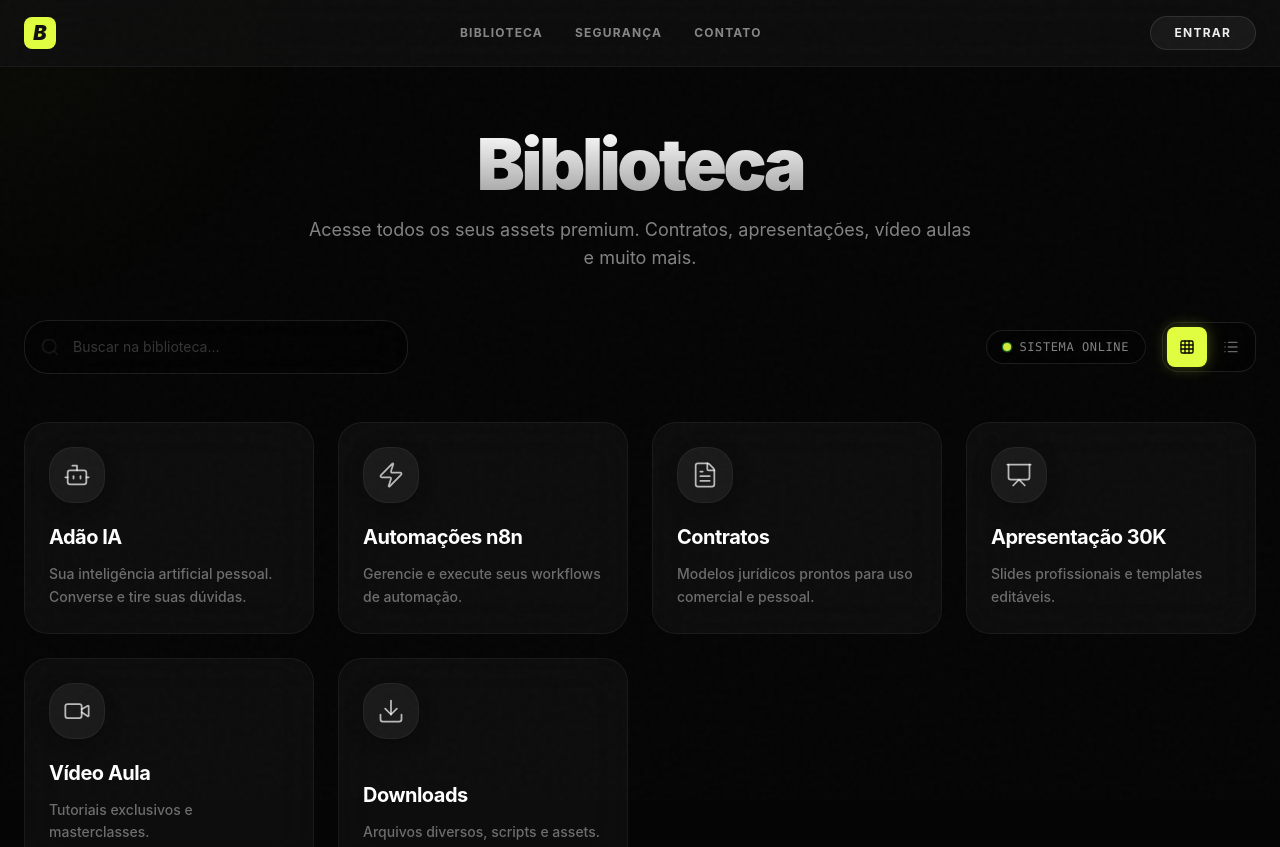
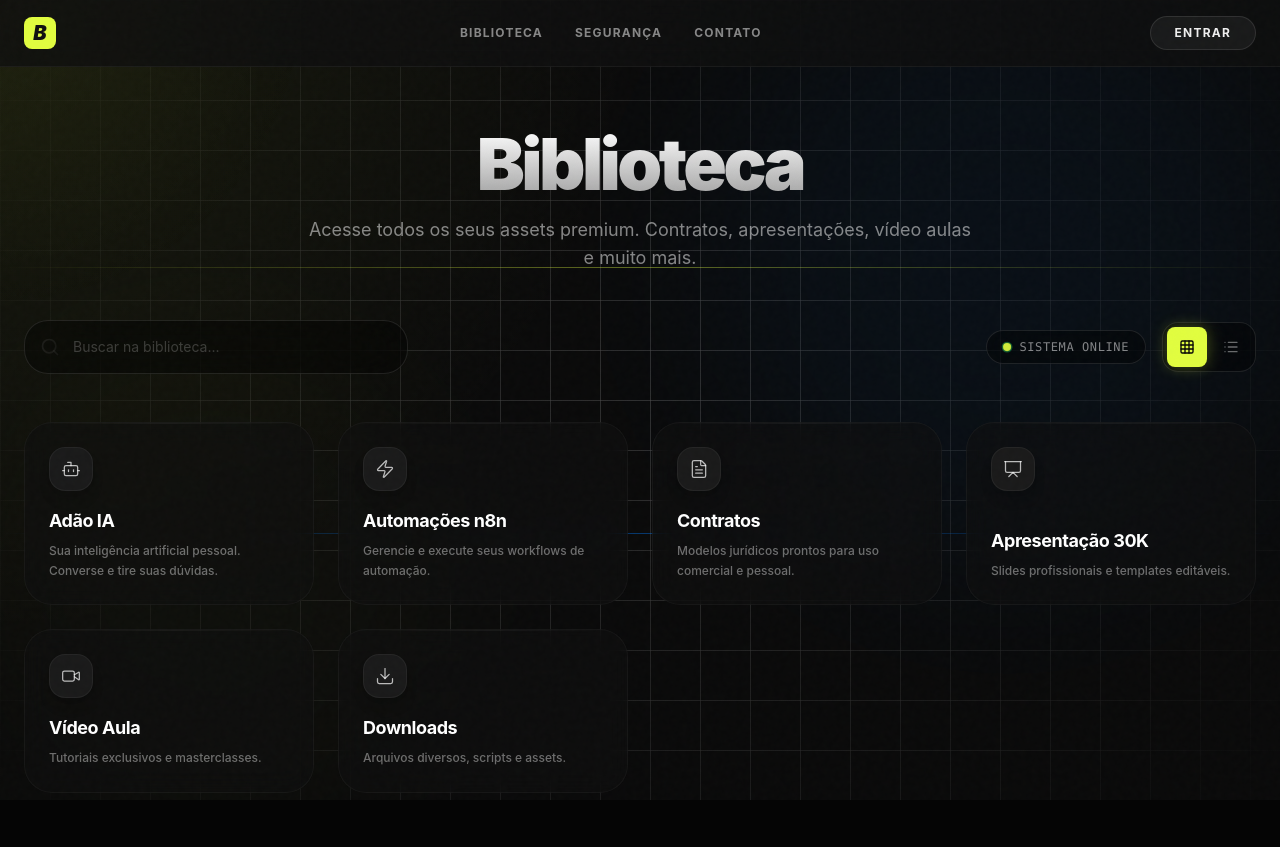
Before and after one commit to rfnhaia-boop/beck-box, a Next.js app: page /library in a window 1280 px wide. Shown: the top 847 px of the page. Built offline with nearby package versions, Linux system fonts and the light colour scheme.

Commit message:
feat: UI refinements - compact cards, company name field, background fixes

```diff
--- a/src/app/page.tsx
+++ b/src/app/page.tsx
@@ -30,7 +30,7 @@ const BentoItem = ({ title, description, icon: Icon, className, delay = 0 }: any
 // --- Page Component ---
 export default function LandingPage() {
   return (
-    <main className="min-h-screen relative overflow-x-hidden bg-[#050505] text-[#EFEFEF]">
+    <main className="min-h-screen relative overflow-x-hidden text-[#EFEFEF]">
       <FuturisticBackground />
       <Header />
 
--- a/src/components/ui/Background.tsx
+++ b/src/components/ui/Background.tsx
@@ -8,11 +8,10 @@ export const FuturisticBackground = () => {
     const mouseY = useMotionValue(0);
     const [isMounted, setIsMounted] = useState(false);
 
-    // Fix: Hook called at top level
     const background = useMotionTemplate`
         radial-gradient(
             800px circle at ${mouseX}px ${mouseY}px,
-            rgba(225, 253, 63, 0.06),
+            rgba(225, 253, 63, 0.15),
             transparent 80%
         )
     `;
@@ -30,49 +29,65 @@ export const FuturisticBackground = () => {
     return (
         <div
             onMouseMove={handleMouseMove}
-            className="fixed inset-0 -z-10 overflow-hidden bg-black"
+            className="fixed inset-0 z-0 overflow-hidden bg-[#0A0A0A]"
         >
-            {/* Grid Pattern Mesh */}
-            <div className="absolute inset-0 bg-grid-mesh opacity-[0.4] pointer-events-none" />
+            {/* GRID SUPREMO - Opacidade alta e linhas nítidas */}
+            <svg className="absolute inset-0 w-full h-full pointer-events-none opacity-[0.3]" xmlns="http://www.w3.org/2000/svg">
+                <defs>
+                    <pattern id="grid" width="50" height="50" patternUnits="userSpaceOnUse">
+                        <path d="M 50 0 L 0 0 0 50" fill="none" stroke="white" strokeWidth="1" />
+                    </pattern>
+                </defs>
+                <rect width="100%" height="100%" fill="url(#grid)" />
+            </svg>
 
-            {/* Top Radial Fade */}
-            <div className="absolute inset-0 bg-radial-fade pointer-events-none" />
+            {/* Apenas um leve fade nas bordas extremas, mantendo o centro visível */}
+            <div
+                className="absolute inset-0 pointer-events-none"
+                style={{
+                    background: 'radial-gradient(circle at center, transparent 0%, #0A0A0A 100%)',
+                }}
+            />
+
+            {/* Linhas de destaque horizontais brilhantes */}
+            <div className="absolute top-1/3 left-0 w-full h-[1px] bg-gradient-to-r from-transparent via-[#E1FD3F]/40 to-transparent" />
+            <div className="absolute top-2/3 left-0 w-full h-[1px] bg-gradient-to-r from-transparent via-[#007AFF]/40 to-transparent" />
 
             {/* Interactive Aura - Mouse Follow */}
             {isMounted && (
                 <motion.div
-                    className="pointer-events-none absolute -inset-px opacity-40 transition duration-300"
+                    className="pointer-events-none absolute -inset-px opacity-50 transition duration-300"
                     style={{ background }}
                 />
             )}
 
-            {/* Deep Ambient Moving Blobs (Subtler) */}
+            {/* Moving Blobs for Depth */}
             <motion.div
                 animate={{
-                    x: [0, 50, 0],
-                    y: [0, -30, 0],
-                    opacity: [0.1, 0.2, 0.1],
+                    x: [0, 30, 0],
+                    y: [0, -40, 0],
+                    opacity: [0.3, 0.5, 0.3],
                 }}
                 transition={{
-                    duration: 15,
+                    duration: 10,
                     repeat: Infinity,
                     ease: "easeInOut",
                 }}
-                className="absolute top-0 right-0 w-[800px] h-[800px] bg-gradient-to-b from-[#007AFF]/20 to-transparent rounded-full blur-[120px] mix-blend-screen"
+                className="absolute top-0 right-0 w-[600px] h-[600px] bg-[#007AFF]/10 rounded-full blur-[100px]"
             />
 
             <motion.div
                 animate={{
-                    x: [0, -50, 0],
+                    x: [0, -40, 0],
                     y: [0, 30, 0],
-                    opacity: [0.05, 0.15, 0.05],
+                    opacity: [0.2, 0.4, 0.2],
                 }}
                 transition={{
-                    duration: 18,
+                    duration: 12,
                     repeat: Infinity,
                     ease: "easeInOut",
                 }}
-                className="absolute bottom-0 left-0 w-[600px] h-[600px] bg-gradient-to-t from-[#E1FD3F]/10 to-transparent rounded-full blur-[100px] mix-blend-screen"
+                className="absolute bottom-0 left-0 w-[500px] h-[500px] bg-[#E1FD3F]/5 rounded-full blur-[80px]"
             />
         </div>
     );
--- a/src/components/ui/ProductCard.tsx
+++ b/src/components/ui/ProductCard.tsx
@@ -25,7 +25,7 @@ export const ProductCard = ({ product, index = 0 }: { product: Product; index?:
     const background = useMotionTemplate`
         radial-gradient(
             350px circle at ${mouseX}px ${mouseY}px,
-            rgba(225, 253, 63, 0.1),
+            rgba(225, 253, 63, 0.08),
             transparent 80%
         )
     `;
@@ -41,61 +41,65 @@ export const ProductCard = ({ product, index = 0 }: { product: Product; index?:
     return (
         <Link href={link || `/product/${id}`} className="block h-full relative group">
             <motion.div
-                className="relative h-full flex flex-col justify-between p-6 rounded-[24px] overflow-hidden transition-all duration-500
-                    bg-[#0f0f0f]/80 backdrop-blur-xl border border-white/[0.06]
-                    group-hover:border-[#E1FD3F]/30
+                className="relative h-full flex flex-col justify-between p-6 rounded-[28px] overflow-hidden transition-all duration-500
+                    bg-[#0f0f0f]/60 backdrop-blur-md
+                    border border-white/[0.04]
+                    hover:border-[#E1FD3F]/20
+                    hover:shadow-[0_8px_32px_rgba(0,0,0,0.5)]
                 "
                 onMouseMove={handleMouseMove}
                 initial={{ opacity: 0, y: 20 }}
                 animate={{ opacity: 1, y: 0 }}
-                transition={{ duration: 0.4, delay: index * 0.1 }}
+                transition={{ duration: 0.5, delay: index * 0.1 }}
                 whileHover={{ scale: 1.02, y: -4 }}
             >
-                {/* Spotlight Effect - Radial gradient tracking mouse */}
+                {/* Spotlight Effect */}
                 <motion.div
-                    className="pointer-events-none absolute -inset-px rounded-[24px] opacity-0 group-hover:opacity-100 transition duration-300"
+                    className="pointer-events-none absolute -inset-px rounded-[28px] opacity-0 group-hover:opacity-100 transition duration-500"
                     style={{ background }}
                 />
 
-                {/* Border Beam - Only on Hover */}
-                <div className="absolute inset-0 opacity-0 group-hover:opacity-100 transition-opacity duration-500 rounded-[24px] overflow-hidden">
-                    <div className="absolute top-0 left-0 w-full h-full bg-gradient-to-r from-transparent via-[#E1FD3F]/40 to-transparent w-[30%] h-[200%] animate-border-beam transform -skew-x-12 mix-blend-overlay" style={{ filter: 'blur(8px)' }} />
-                </div>
+                {/* Subtle White Glow on Top Border */}
+                <div className="absolute inset-x-0 top-0 h-px bg-gradient-to-r from-transparent via-white/10 to-transparent opacity-50" />
 
                 {/* Content Container */}
                 <div className="relative z-10 flex flex-col h-full">
                     {/* Icon */}
+                    <div className="mb-4 relative">
                         <motion.div
-                        className="w-14 h-14 rounded-2xl flex items-center justify-center mb-5
+                            className="w-11 h-11 rounded-xl flex items-center justify-center
                                        bg-[#1a1a1a] border border-white/5
-                                   group-hover:bg-[#E1FD3F]/10 group-hover:border-[#E1FD3F]/30
-                                   transition-all duration-300 shadow-[0_4px_20px_rgba(0,0,0,0.2)]"
+                                       group-hover:bg-[#E1FD3F] group-hover:border-[#E1FD3F]
+                                       transition-all duration-300 shadow-lg"
                             whileHover={{ scale: 1.1, rotate: 3 }}
                         >
                             <Icon
-                            className="w-7 h-7 text-white/70 group-hover:text-[#E1FD3F] transition-colors duration-300"
+                                className="w-5 h-5 text-white/70 group-hover:text-black transition-colors duration-300"
                                 strokeWidth={1.5}
                             />
                         </motion.div>
+                        {/* Glow under icon on hover */}
+                        <div className="absolute inset-0 bg-[#E1FD3F] blur-xl opacity-0 group-hover:opacity-20 transition-opacity duration-300 -z-10" />
+                    </div>
 
-                    <div className="space-y-3 mt-auto">
-                        <h3 className={`text-xl font-bold tracking-tight ${isViewAll ? 'text-white/60' : 'text-white'} group-hover:text-[#E1FD3F] transition-colors duration-300`}>
+                    <div className="space-y-1.5 mt-auto">
+                        <h3 className={`text-lg font-bold tracking-tight ${isViewAll ? 'text-white/60' : 'text-white'} group-hover:text-[#E1FD3F] transition-colors duration-300`}>
                             {title}
                         </h3>
 
                         {description && (
-                            <p className="text-sm text-white/40 leading-relaxed font-medium group-hover:text-white/70 transition-colors duration-300">
+                            <p className="text-xs text-white/40 leading-relaxed font-medium group-hover:text-white/60 transition-colors duration-300">
                                 {description}
                             </p>
                         )}
                     </div>
                 </div>
 
-                {/* Download/Action Button - Appears on Hover */}
+                {/* Arrow Action - Replaces simple download icon for more elegance */}
                 {!isViewAll && (
-                    <div className="absolute top-6 right-6 opacity-0 group-hover:opacity-100 transform translate-x-4 group-hover:translate-x-0 transition-all duration-300">
-                        <div className="w-10 h-10 rounded-full bg-[#E1FD3F] flex items-center justify-center shadow-[0_0_15px_rgba(225,253,63,0.4)]">
-                            <Download className="w-5 h-5 text-black" />
+                    <div className="absolute top-5 right-5 opacity-0 group-hover:opacity-100 transform -translate-x-2 group-hover:translate-x-0 transition-all duration-300">
+                        <div className="w-7 h-7 rounded-full bg-white/5 flex items-center justify-center border border-white/10 text-white/50 group-hover:text-[#E1FD3F] group-hover:border-[#E1FD3F]/30">
+                            <Download className="w-3.5 h-3.5" />
                         </div>
                     </div>
                 )}
```
Also changed, not shown: src/app/adao/page.tsx (+20 -35 lines), src/app/dashboard/page.tsx (+10 -8 lines), src/app/login/page.tsx (+29 -1 lines). Lines whose indentation alone changed are shown as unchanged.
